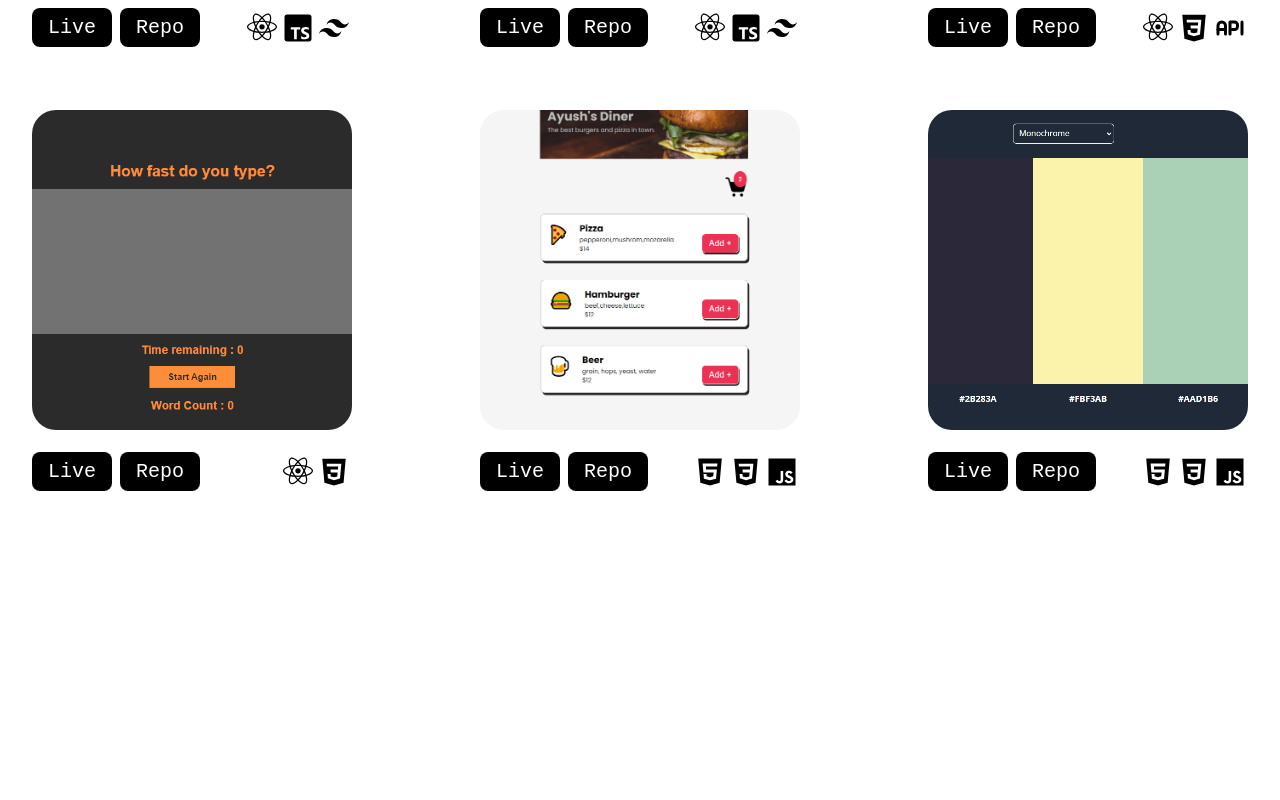
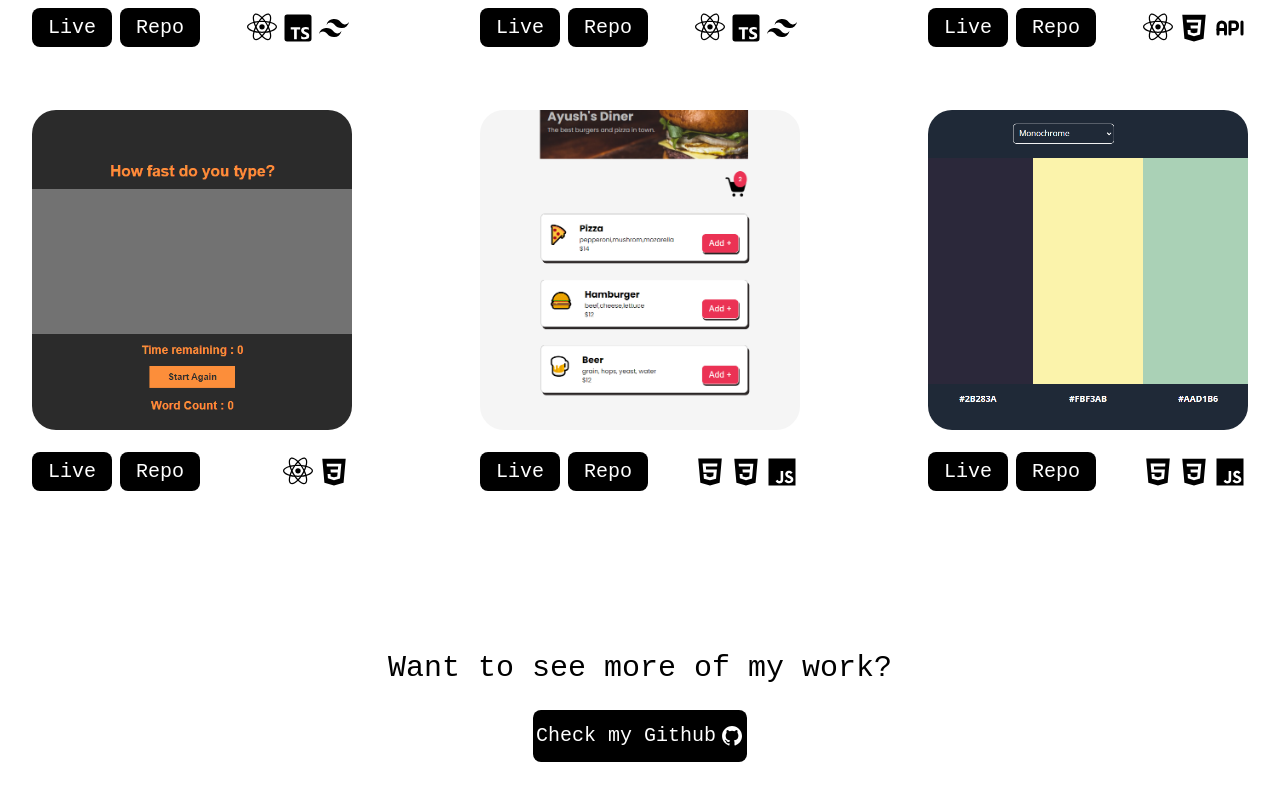
Before and after one commit to Ayush1M/portfolio, a React (Vite) app: page / in a window 1280 px wide. Shown: the part 1827-2627 px from the top of the page. Before the commit the page ends 2397 px from the top, so only its background shows below. Built offline with nearby package versions, Linux system fonts and the light colour scheme.

Commit message:
added github link

```diff
--- a/src/components/Home.jsx
+++ b/src/components/Home.jsx
@@ -493,6 +493,11 @@ const Home = () => {
           </div>
 
         </div>
+
+        <div className="text-center mt-40 text-3xl">
+          <p className="mb-6">Want to see more of my work?</p>
+          <a href="" className="bg-primary-color text-secondary-color py-3 text-xl rounded-lg flex justify-center items-center w-2/12 m-auto hover:bg-secondary-color hover:text-primary-color hover:border-2 hover:border-primary-color">Check my Github<BiLogoGithub className="text-2xl ml-1"/></a>
+        </div>
       </section>
     </>
   );
```
